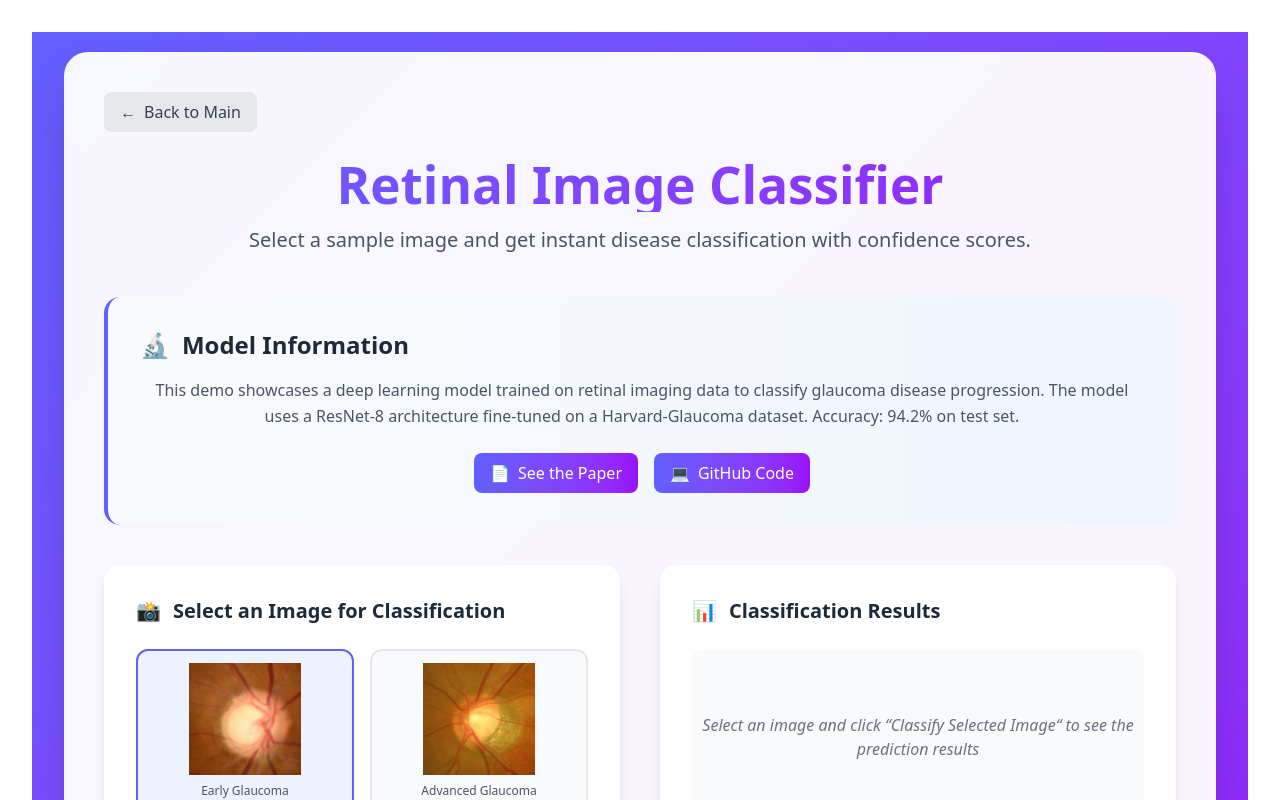
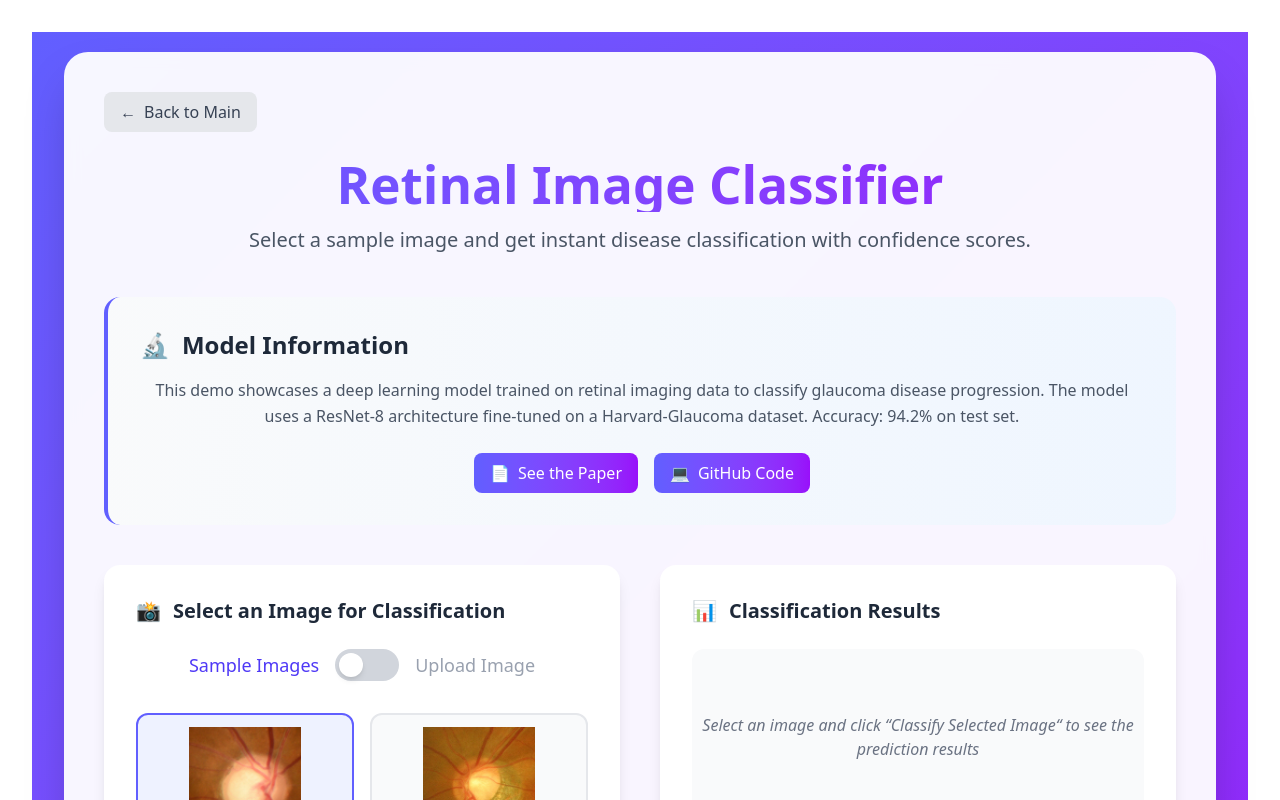
Before and after one commit to aca18awk/ml_demo_web_app, a React (Vite) app in the folder frontend/: page / in a window 1280 px wide. Both pictures are taken after a click on the button 428 px from the left and 408 px from the top of the page. Shown: the top 800 px of the page. Built offline with nearby package versions, Linux system fonts and the light colour scheme.

Commit message:
feat: allow image upload mode

```diff
--- /dev/null
+++ b/frontend/src/components/Classifier/ImageSelectionToggle.jsx
@@ -0,0 +1,61 @@
+import { CAN_USER_UPLOAD_IMAGE } from "../../constants";
+
+export const ImageSelectionToggle = ({ handleToggleChange, useUpload }) => {
+  return (
+    <>
+      {CAN_USER_UPLOAD_IMAGE && (
+        <div className={styles.toggleSection}>
+          <div className={styles.toggleContainer}>
+            <span
+              className={`${styles.toggleLabel} ${
+                !useUpload
+                  ? styles.toggleLabelActive
+                  : styles.toggleLabelInactive
+              }`}
+            >
+              Sample Images
+            </span>
+            <div
+              className={`${styles.toggleSwitch} ${
+                useUpload ? "bg-indigo-400" : ""
+              }`}
+              onClick={handleToggleChange}
+            >
+              <div
+                className={`${styles.toggleSlider} ${
+                  useUpload ? styles.toggleSliderActive : ""
+                }`}
+              ></div>
+            </div>
+            <span
+              className={`${styles.toggleLabel} ${
+                useUpload
+                  ? styles.toggleLabelActive
+                  : styles.toggleLabelInactive
+              }`}
+            >
+              Upload Image
+            </span>
+          </div>
+        </div>
+      )}
+    </>
+  );
+};
+
+const styles = {
+  // Toggle section styles
+  toggleSection: "mb-8",
+  toggleContainer: "flex items-center justify-center gap-4",
+  toggleLabel: "text-lg font-medium transition-colors duration-300",
+  toggleLabelActive: "text-indigo-600",
+  toggleLabelInactive: "text-gray-400",
+  toggleSwitch:
+    "relative w-16 h-8 bg-gray-300 rounded-full cursor-pointer transition-all duration-300 hover:bg-gray-400",
+  toggleSlider:
+    "absolute top-1 left-1 w-6 h-6 bg-white rounded-full shadow-md transition-all duration-300",
+  toggleSliderActive: "transform translate-x-8 !bg-indigo-600 shadow-lg",
+
+  // Main demo section styles
+  demoGrid: "grid grid-cols-1 lg:grid-cols-2 gap-10 mb-10",
+};
--- a/frontend/src/components/Classifier/SelectImagePanel.jsx
+++ b/frontend/src/components/Classifier/SelectImagePanel.jsx
@@ -8,12 +8,6 @@ export const SelectImagePanel = ({
 }) => {
   return (
     <>
-      <div className={styles.imageSelectionCard}>
-        <h3 className={styles.sectionTitle}>
-          <span className={styles.sectionIcon}>📸</span>
-          Select an Image for Classification
-        </h3>
-
       <div className={styles.imageGrid}>
         {SAMPLE_IMAGES.map((image) => (
           <div
@@ -52,20 +46,14 @@ export const SelectImagePanel = ({
             Classifying...
           </span>
         ) : (
-            <span className={styles.buttonContent}>
-              Classify Selected Image
-            </span>
+          <span className={styles.buttonContent}>Classify Selected Image</span>
         )}
       </button>
-      </div>
     </>
   );
 };
 
 const styles = {
-  imageSelectionCard: "bg-white rounded-2xl p-8 shadow-lg",
-  sectionTitle: "text-xl font-semibold text-gray-800 mb-6 flex items-center",
-  sectionIcon: "mr-3",
   imageGrid: "grid grid-cols-2 gap-4 mb-6",
   imageCard: {
     base: "border-2 rounded-xl p-3 cursor-pointer transition-all duration-300 hover:scale-105 hover:shadow-md",
--- /dev/null
+++ b/frontend/src/components/Classifier/UploadImagePanel.jsx
@@ -0,0 +1,123 @@
+import { useRef } from "react";
+
+export const UploadImagePanel = ({
+  handleClassify,
+  isClassifying,
+  uploadedImage,
+  setUploadedImage,
+}) => {
+  const fileInputRef = useRef(null);
+
+  const handleFileSelect = (event) => {
+    const file = event.target.files[0];
+    if (file && (file.type === "image/png" || file.type === "image/jpeg")) {
+      setUploadedImage(file);
+    } else {
+      alert("Please select a PNG or JPG image file.");
+    }
+  };
+
+  const handleUploadClick = () => {
+    fileInputRef.current?.click();
+  };
+
+  const handleDragOver = (event) => {
+    event.preventDefault();
+  };
+
+  const handleDrop = (event) => {
+    event.preventDefault();
+    const file = event.dataTransfer.files[0];
+    if (file && (file.type === "image/png" || file.type === "image/jpeg")) {
+      setUploadedImage(file);
+    } else {
+      alert("Please select a PNG or JPG image file.");
+    }
+  };
+
+  return (
+    <>
+      <div className={styles.uploadSection}>
+        {uploadedImage ? (
+          <div className={styles.uploadedImageContainer}>
+            <img
+              src={URL.createObjectURL(uploadedImage)}
+              alt="Uploaded image"
+              className={styles.uploadedImage}
+            />
+            <button
+              onClick={() => setUploadedImage(null)}
+              className={styles.removeButton}
+            >
+              ✕ Remove Image
+            </button>
+          </div>
+        ) : (
+          <div
+            className={styles.uploadArea}
+            onClick={handleUploadClick}
+            onDragOver={handleDragOver}
+            onDrop={handleDrop}
+          >
+            <div className={styles.uploadContent}>
+              <div className={styles.uploadIcon}>📁</div>
+              <p className={styles.uploadText}>
+                Click to upload or drag and drop
+              </p>
+              <p className={styles.uploadSubtext}>PNG or JPG files only</p>
+            </div>
+          </div>
+        )}
+
+        <input
+          ref={fileInputRef}
+          type="file"
+          accept=".png,.jpg,.jpeg"
+          onChange={handleFileSelect}
+          style={{ display: "none" }}
+        />
+      </div>
+
+      <button
+        onClick={handleClassify}
+        disabled={isClassifying || !uploadedImage}
+        className={`${styles.classifyButton.base} ${styles.classifyButton.disabled}`}
+      >
+        {isClassifying ? (
+          <span className={styles.buttonContent}>
+            <div className={styles.spinner}></div>
+            Classifying...
+          </span>
+        ) : (
+          <span className={styles.buttonContent}>Classify Uploaded Image</span>
+        )}
+      </button>
+    </>
+  );
+};
+
+const styles = {
+  // Upload section styles
+  uploadSection: "mb-6",
+  uploadArea:
+    "border-2 border-dashed border-gray-300 rounded-xl p-12 cursor-pointer transition-all duration-300 hover:border-indigo-400 hover:bg-indigo-50",
+  uploadContent: "text-center",
+  uploadIcon: "text-6xl mb-4",
+  uploadText: "text-lg font-semibold text-gray-700 mb-2",
+  uploadSubtext: "text-sm text-gray-500",
+
+  // Uploaded image display styles
+  uploadedImageContainer: "relative",
+  uploadedImage: "w-full max-w-md mx-auto rounded-xl shadow-lg object-contain",
+  removeButton:
+    "mt-4 px-4 py-2 bg-red-500 text-white rounded-lg hover:bg-red-600 transition-colors duration-300",
+
+  // Button styles
+  classifyButton: {
+    base: "w-full py-4 bg-gradient-to-r from-indigo-500 to-purple-600 text-white font-semibold rounded-xl transition-all duration-300 hover:scale-105 hover:shadow-lg",
+    disabled:
+      "disabled:opacity-60 disabled:cursor-not-allowed disabled:hover:scale-100",
+  },
+  buttonContent: "flex items-center justify-center",
+  spinner: "animate-spin rounded-full h-5 w-5 border-b-2 border-white mr-2",
+};
--- a/frontend/src/constants.js
+++ b/frontend/src/constants.js
@@ -1,11 +1,13 @@
+import earlyGlaucoma2 from "./assets/classification_images/early_glaucoma_2.png";
+import advancedGlaucoma1 from "./assets/classification_images/advanced_glaucoma_1.png";
+import advancedGlaucoma from "./assets/classification_images/advanced_glaucoma.png";
+import normal from "./assets/classification_images/normal.png";
+
 // options: "CLASSIFIER", "DIFFUSION", "MULTIMODAL"
 export const MODEL_TYPE = "MULTIMODAL";
 
 // CLASSIFIER INFO
-import earlyGlaucoma2 from "./assets/classification_images/early_glaucoma_2.png";
-import advancedGlaucoma1 from "./assets/classification_images/advanced_glaucoma_1.png";
-import advancedGlaucoma from "./assets/classification_images/advanced_glaucoma.png";
-import normal from "./assets/classification_images/normal.png";
+export const CAN_USER_UPLOAD_IMAGE = true;
 
 export const CLASSIFIER_MODEL_INFO = {
   name: "Retinal Image Classifier",
--- a/frontend/src/screens/Classifier.jsx
+++ b/frontend/src/screens/Classifier.jsx
@@ -3,16 +3,36 @@ import { useState } from "react";
 import axios from "axios";
 import { BackButton } from "../components/BackButton";
 import { Footer } from "../components/Footer";
-import { CLASSIFIER_MODEL_INFO, SAMPLE_IMAGES } from "../constants";
+import {
+  CLASSIFIER_MODEL_INFO,
+  SAMPLE_IMAGES,
+  CAN_USER_UPLOAD_IMAGE,
+} from "../constants";
 import { ModelInfo } from "../components/ModelInfo";
 import { ClassificationResultsPanel } from "../components/Classifier/ClassificationResultsPanel";
 import { SelectImagePanel } from "../components/Classifier/SelectImagePanel";
+import { UploadImagePanel } from "../components/Classifier/UploadImagePanel";
+import { ImageSelectionToggle } from "../components/Classifier/ImageSelectionToggle";
 
 const Classifier = ({ onBack, shouldGoToMainPage }) => {
   const [selectedImage, setSelectedImage] = useState(0);
+  const [uploadedImage, setUploadedImage] = useState(null);
+  const [useUpload, setUseUpload] = useState(false);
   const [isClassifying, setIsClassifying] = useState(false);
   const [errorMessage, setErrorMessage] = useState(null);
   const [results, setResults] = useState(null);
+
+  const handleToggleChange = () => {
+    if (useUpload) {
+      setUploadedImage(null);
+    } else {
+      setSelectedImage(0);
+    }
+
+    setUseUpload(!useUpload);
+    setResults(null);
+    setErrorMessage(null);
+  };
 
   const handleClassify = async () => {
     setIsClassifying(true);
@@ -20,13 +40,23 @@ const Classifier = ({ onBack, shouldGoToMainPage }) => {
     setResults(null);
 
     try {
+      let blob;
+      let filename;
+
+      if (CAN_USER_UPLOAD_IMAGE && useUpload && uploadedImage) {
+        // Use uploaded image
+        blob = uploadedImage;
+        filename = uploadedImage.name || "uploaded_image.png";
+      } else {
+        // Use sample image
         const selectedImageData = SAMPLE_IMAGES[selectedImage];
-
         const response = await fetch(selectedImageData.filename);
-      const blob = await response.blob();
+        blob = await response.blob();
+        filename = `image_${selectedImage}.png`;
+      }
 
       const formData = new FormData();
-      formData.append("image", blob, `image_${selectedImage}.png`);
+      formData.append("image", blob, filename);
 
       const classificationResponse = await axios.post(
         "http://localhost:8080/classify",
@@ -70,12 +100,33 @@ const Classifier = ({ onBack, shouldGoToMainPage }) => {
         />
 
         <div className={styles.demoGrid}>
+          <div className={styles.imageSelectionCard}>
+            <h3 className={styles.sectionTitle}>
+              <span className={styles.sectionIcon}>📸</span>
+              Select an Image for Classification
+            </h3>
+
+            <ImageSelectionToggle
+              handleToggleChange={handleToggleChange}
+              useUpload={useUpload}
+            />
+
+            {CAN_USER_UPLOAD_IMAGE && useUpload ? (
+              <UploadImagePanel
+                handleClassify={handleClassify}
+                isClassifying={isClassifying}
+                uploadedImage={uploadedImage}
+                setUploadedImage={setUploadedImage}
+              />
+            ) : (
               <SelectImagePanel
                 handleClassify={handleClassify}
                 isClassifying={isClassifying}
                 selectedImage={selectedImage}
                 setSelectedImage={setSelectedImage}
               />
+            )}
+          </div>
 
           <ClassificationResultsPanel
             results={results}
@@ -106,4 +157,9 @@ const styles = {
 
   // Main demo section styles
   demoGrid: "grid grid-cols-1 lg:grid-cols-2 gap-10 mb-10",
+
+  // Image selection card styles
+  imageSelectionCard: "bg-white rounded-2xl p-8 shadow-lg",
+  sectionTitle: "text-xl font-semibold text-gray-800 mb-6 flex items-center",
+  sectionIcon: "mr-3",
 };
```
Lines whose indentation alone changed are shown as unchanged.
